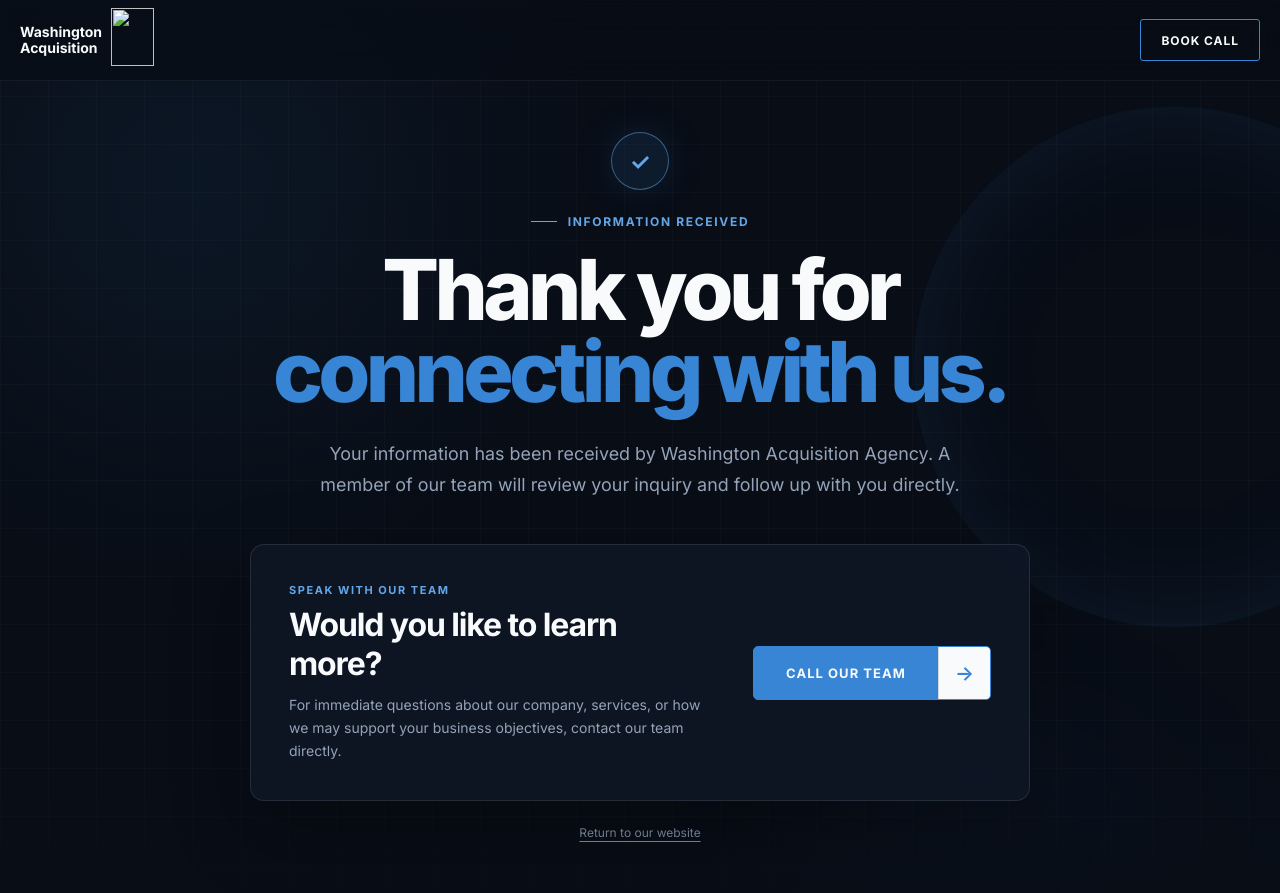
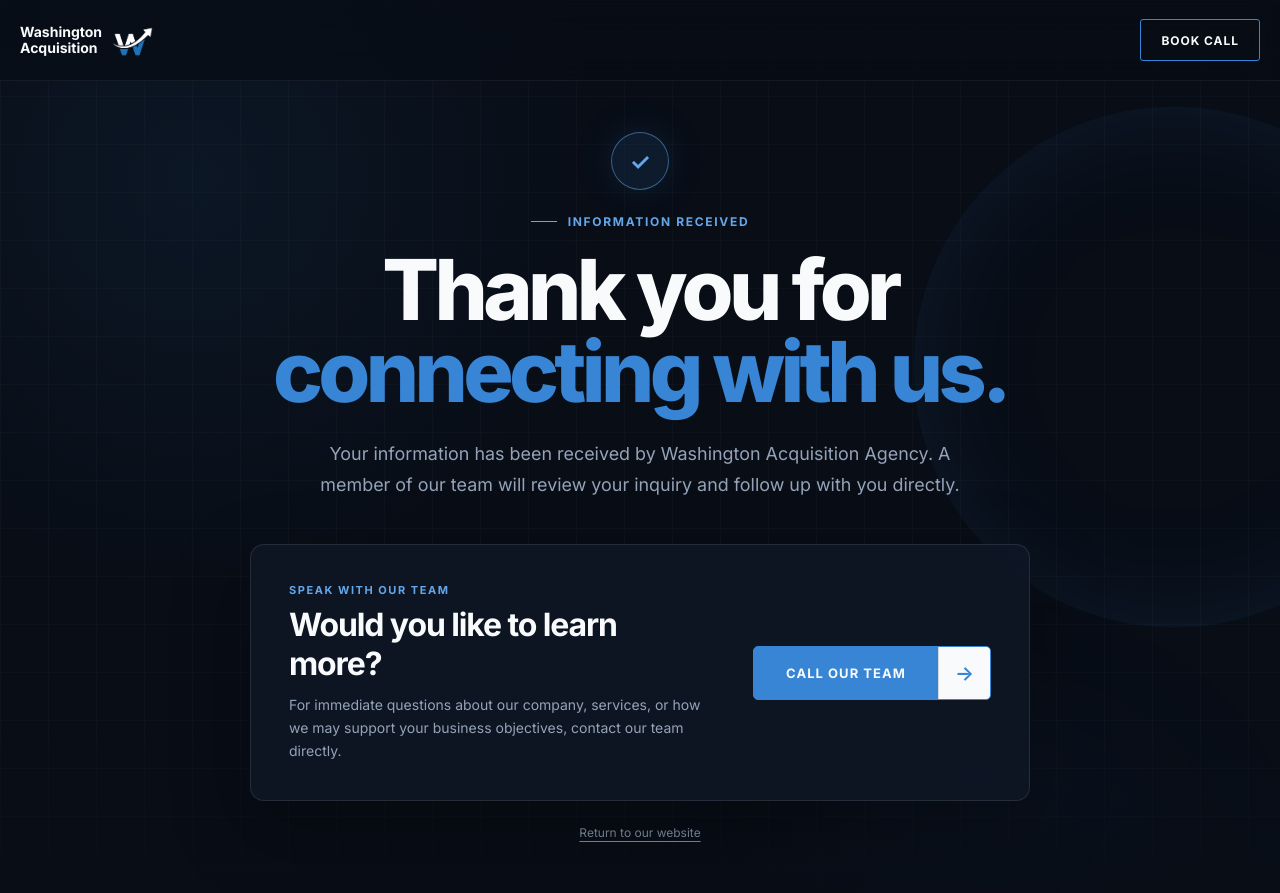
Before and after one commit to WashingtonAcquisitionAgency/Washington-Acquisition-Under-Construction-Page, a plain HTML site: page thankyou.html in a window 1280 px wide. Drawn offline with Linux system fonts and the light colour scheme.

Commit message:
Update image source in thankyou.html

```diff
--- a/thankyou.html
+++ b/thankyou.html
@@ -17,7 +17,7 @@
     <nav class="nav-inner" aria-label="Main navigation">
       <a class="brand" href="index.html" aria-label="Washington Acquisition Agency home">
         <span>Washington<br>Acquisition</span>
-        <img src="Images/W Arrow up logo2.png" alt="">
+        <img src="W Arrow up logo2.png" alt="">
       </a>
 
       <a class="book-call" href="tel:+17869849227" aria-label="Book a call at 786-984-9227">Book Call</a>
```
